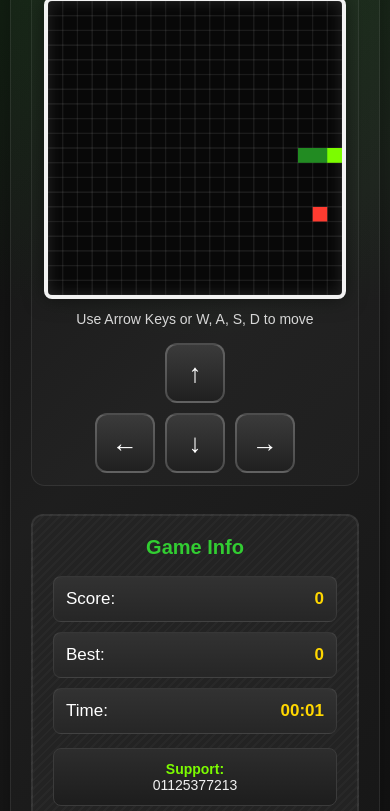
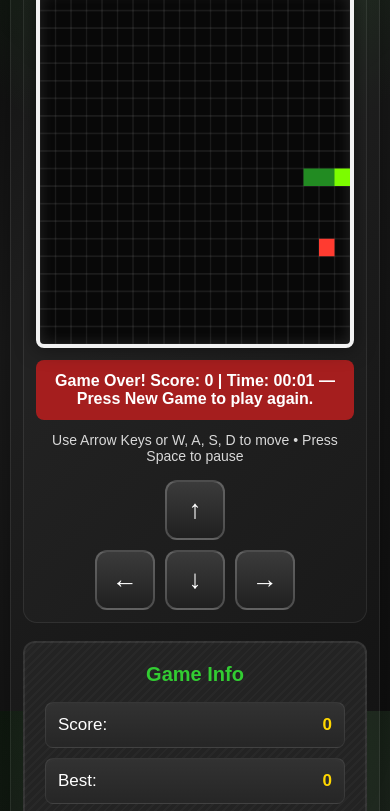
Before and after one commit to Abubakerwaleed12/beko, a plain HTML site: page index.html in a window 390 px wide. Shown: the part 133-944 px from the top of the page. Drawn offline with Linux system fonts and the light colour scheme.

Commit message:
Enhance game layout and styling for responsiveness
Refactor HTML structure and styles for better responsiveness and game experience.

```diff
--- a/index.html
+++ b/index.html
@@ -9,8 +9,13 @@
       box-sizing: border-box;
     }
 
+    html, body {
+      width: 100%;
+      height: 100%;
+      margin: 0;
+    }
+
     body {
-      margin: 0;
       min-height: 100vh;
       background:
         radial-gradient(circle at top, rgba(50,205,50,0.18), transparent 35%),
@@ -20,17 +25,21 @@
       display: flex;
       justify-content: center;
       align-items: center;
-      padding: 20px;
+      padding: 0;
+      overflow: auto;
     }
 
     .game-container {
+      width: 100vw;
+      min-height: 100vh;
       display: flex;
       gap: 28px;
-      align-items: flex-start;
-      padding: 20px;
+      align-items: center;
+      justify-content: center;
+      padding: 24px;
       background: rgba(255,255,255,0.02);
       border: 1px solid rgba(255,255,255,0.08);
-      border-radius: 18px;
+      border-radius: 0;
       box-shadow: 0 15px 30px rgba(0,0,0,0.4);
     }
 
@@ -40,6 +49,7 @@
       border-radius: 14px;
       padding: 12px;
       border: 1px solid rgba(255,255,255,0.08);
+      position: relative;
     }
 
     h1 {
@@ -51,6 +61,9 @@
     }
 
     canvas {
+      width: min(70vw, 70vh, 600px);
+      height: min(70vw, 70vh, 600px);
+      aspect-ratio: 1 / 1;
       background:
         linear-gradient(rgba(255,255,255,0.03), rgba(255,255,255,0.03)),
         #000;
@@ -62,6 +75,37 @@
         0 0 20px rgba(0,0,0,0.5);
       position: relative;
       max-width: 100%;
+    }
+
+    .game-message {
+      display: none;
+      margin-top: 12px;
+      padding: 12px;
+      border-radius: 8px;
+      background: rgba(180, 30, 30, 0.9);
+      color: white;
+      font-weight: bold;
+      text-align: center;
+    }
+
+    .game-message.visible {
+      display: block;
+    }
+
+    .pause-banner {
+      display: none;
+      margin-top: 12px;
+      padding: 10px;
+      border-radius: 8px;
+      background: rgba(255, 193, 7, 0.2);
+      color: #fff3b0;
+      border: 1px solid rgba(255, 193, 7, 0.5);
+      font-weight: bold;
+      text-align: center;
+    }
+
+    .pause-banner.visible {
+      display: block;
     }
 
     .side-ui {
@@ -233,16 +277,31 @@
     @media (max-width: 700px) {
       body {
         padding: 10px;
+        align-items: flex-start;
+        overflow-y: auto;
       }
 
       .game-container {
+        width: 100%;
+        min-height: 100vh;
         flex-direction: column;
         align-items: center;
-        width: 100%;
+        justify-content: flex-start;
+        gap: 18px;
+        padding: 12px;
       }
 
       .side-ui {
         width: min(100%, 420px);
+      }
+
+      .game-box {
+        width: 100%;
+      }
+
+      canvas {
+        width: min(92vw, 500px);
+        height: min(92vw, 500px);
       }
 
       .mobile-controls {
@@ -258,8 +317,11 @@
       <h1>Abubaker Waleed Game</h1>
       <canvas id="game" width="400" height="400"></canvas>
 
+      <div id="gameMessage" class="game-message"></div>
+      <div id="pauseBanner" class="pause-banner">Paused — Press Space to Resume</div>
+
       <div class="controls">
-        Use Arrow Keys or W, A, S, D to move
+        Use Arrow Keys or W, A, S, D to move • Press Space to pause
       </div>
 
       <div class="mobile-controls" aria-label="Touch controls">
@@ -319,6 +381,8 @@
     const timeText = document.getElementById("time");
     const historyList = document.getElementById("history");
     const colorButtons = document.getElementById("colorButtons");
+    const gameMessage = document.getElementById("gameMessage");
+    const pauseBanner = document.getElementById("pauseBanner");
 
     const gridSize = 20;
     const tileCount = canvas.width / gridSize;
@@ -333,6 +397,7 @@
     let clockLoop;
     let secondsPlayed = 0;
     let gameRunning = false;
+    let paused = false;
 
     let bestScore = Number(localStorage.getItem("bestScore")) || 0;
     let scoreHistory = JSON.parse(localStorage.getItem("scoreHistory") || "[]");
@@ -352,6 +417,11 @@
     displayColorButtons();
 
     function resetGame() {
+      gameMessage.classList.remove("visible");
+      gameMessage.textContent = "";
+      pauseBanner.classList.remove("visible");
+      paused = false;
+
       snake = [
         { x: 10, y: 10 },
         { x: 9, y: 10 },
@@ -382,7 +452,7 @@
     }
 
     function updateClock() {
-      if (!gameRunning) return;
+      if (!gameRunning || paused) return;
 
       secondsPlayed++;
 
@@ -392,6 +462,23 @@
       timeText.textContent =
         String(minutes).padStart(2, "0") + ":" +
         String(seconds).padStart(2, "0");
+    }
+
+    function togglePause() {
+      if (!gameRunning) return;
+
+      paused = !paused;
+
+      if (paused) {
+        clearInterval(gameLoop);
+        clearInterval(clockLoop);
+        pauseBanner.classList.add("visible");
+        return;
+      }
+
+      pauseBanner.classList.remove("visible");
+      gameLoop = setInterval(tick, 120);
+      clockLoop = setInterval(updateClock, 1000);
     }
 
     function placeFood() {
@@ -458,7 +545,6 @@
       const newDir = map[directionName];
       if (!newDir) return;
 
-      // Prevent reverse direction
       if (directionName === "up" && direction.y === 1) return;
       if (directionName === "down" && direction.y === -1) return;
       if (directionName === "left" && direction.x === 1) return;
@@ -470,6 +556,23 @@
     function changeDirection(event) {
       const key = event.key.toLowerCase();
 
+      if (event.code === "Space") {
+        event.preventDefault();
+        togglePause();
+        return;
+      }
+
+      if (
+        key === "arrowup" ||
+        key === "arrowdown" ||
+        key === "arrowleft" ||
+        key === "arrowright"
+      ) {
+        event.preventDefault();
+      }
+
+      if (paused) return;
+
       if (key === "arrowup" || key === "w") setMovementDirection("up");
       if (key === "arrowdown" || key === "s") setMovementDirection("down");
       if (key === "arrowleft" || key === "a") setMovementDirection("left");
@@ -477,6 +580,8 @@
     }
 
     function tick() {
+      if (paused) return;
+
       direction = nextDirection;
 
       const head = {
@@ -522,6 +627,7 @@
 
     function endGame() {
       gameRunning = false;
+      paused = false;
 
       clearInterval(gameLoop);
       clearInterval(clockLoop);
@@ -536,12 +642,16 @@
       localStorage.setItem("scoreHistory", JSON.stringify(scoreHistory));
       displayHistory();
 
-      alert(
-        "Game Over!\nScore: " +
+      pauseBanner.classList.remove("visible");
+
+      gameMessage.textContent =
+        "Game Over! Score: " +
         score +
-        "\nTime: " +
-        timeText.textContent
-      );
+        " | Time: " +
+        timeText.textContent +
+        " — Press New Game to play again.";
+
+      gameMessage.classList.add("visible");
     }
 
     function displayHistory() {
@@ -599,7 +709,11 @@
     document.addEventListener("keydown", changeDirection);
 
     document.querySelectorAll(".mobile-btn").forEach(button => {
-      button.addEventListener("click", function () {
+      button.addEventListener("pointerdown", function (event) {
+        event.preventDefault();
+
+        if (paused) return;
+
         const dir = this.getAttribute("data-dir");
         setMovementDirection(dir);
       });
```
